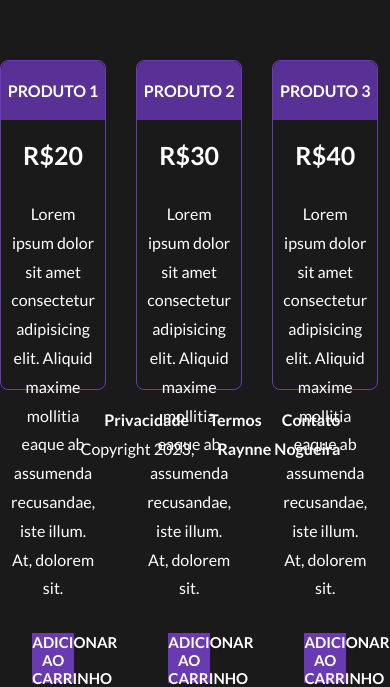
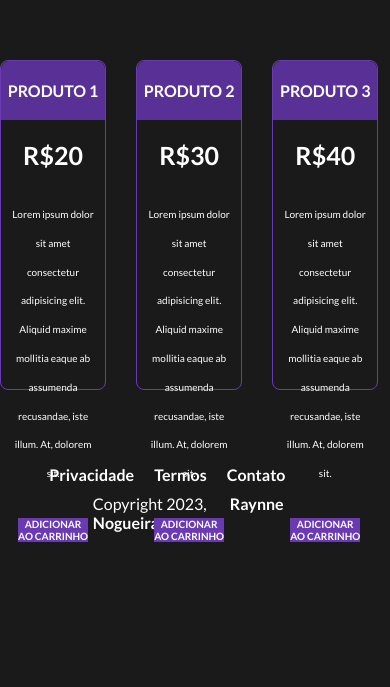
Before and after one commit to raynnenogueira/landingpage01, a plain HTML site: page index.html in a window 390 px wide. Shown: the part 1200-1887 px from the top of the page. After the commit the page ends 1797 px from the top, so only its background shows below. Drawn offline with nearby package versions, Linux system fonts and the light colour scheme.

Commit message:
atualizando media queries

```diff
--- a/style.css
+++ b/style.css
@@ -266,8 +266,38 @@ footer p {
         align-items: center;
     }
 
+    div.card {
+        width: 100%;
+        position: relative;
+    }
+
+    section#preco {
+        width: 100%;
+        justify-content: center;
+        align-items: center;
+    }
+
     section#video iframe{
         width: 90%;
     }
 
+
+    div.card button {
+        font-size: 10px;
+        height: 40px;
+        width: 70px;
+    }
+
+
+    div ul li {
+        flex-direction: column;
+        text-align: center;
+        font-size: 10px;
+    }
+
+
+    footer {
+        padding: 55px;
+    }
+
 }
```
